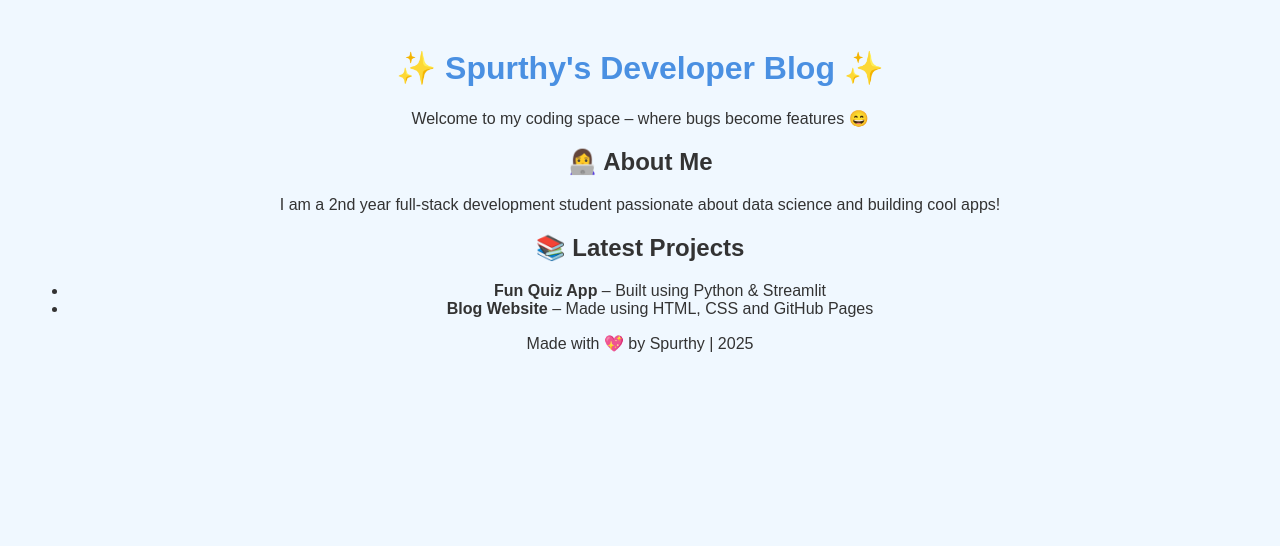
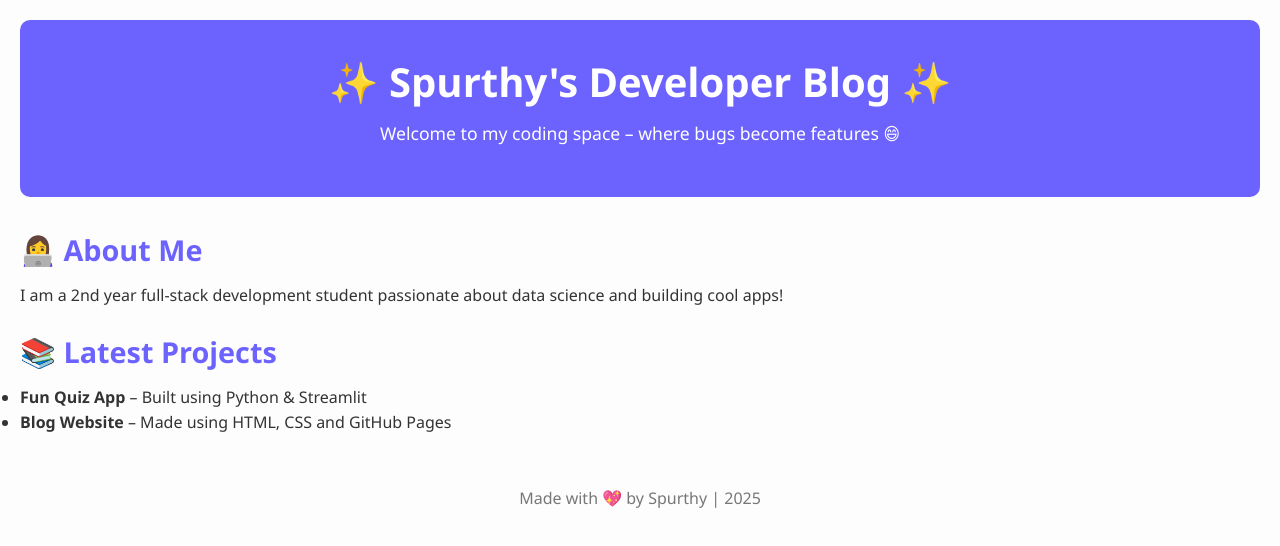
Before and after one commit to spurthy-m/myblog, a plain HTML site: page index.html in a window 1280 px wide. Drawn offline with Linux system fonts and the light colour scheme.

Commit message:
Update style.css

```diff
--- a/style.css
+++ b/style.css
@@ -1,22 +1,70 @@
-body {
-  font-family: Arial, sans-serif;
-  background-color: #f0f8ff;
-  color: #333;
-  padding: 20px;
-  text-align: center;
+/* Basic Reset */
+* {
+  margin: 0;
+  padding: 0;
+  box-sizing: border-box;
 }
 
-nav {
+/* Body Styling */
+body {
+  font-family: 'Segoe UI', Tahoma, Geneva, Verdana, sans-serif;
+  background-color: #fdfdfd;
+  color: #333;
+  line-height: 1.6;
+  padding: 20px;
+}
+
+/* Header */
+header {
+  background-color: #6c63ff;
+  color: white;
+  padding: 30px 0;
+  text-align: center;
+  border-radius: 10px;
+  margin-bottom: 30px;
+}
+
+header h1 {
+  font-size: 2.5rem;
+  margin-bottom: 5px;
+}
+
+header p {
+  font-size: 1.1rem;
+  font-weight: 300;
+}
+
+/* Section Titles */
+h2 {
+  font-size: 1.8rem;
+  margin-bottom: 10px;
+  color: #6c63ff;
+}
+
+/* Paragraphs */
+p {
+  font-size: 1rem;
   margin-bottom: 20px;
 }
 
-nav a {
-  margin: 0 10px;
-  text-decoration: none;
-  color: #4a90e2;
-  font-weight: bold;
+/* Project Cards */
+.project {
+  background: #fff;
+  border: 1px solid #ddd;
+  border-radius: 12px;
+  padding: 15px;
+  margin-bottom: 20px;
+  transition: box-shadow 0.3s ease;
 }
 
-h1 {
-  color: #4a90e2;
+.project:hover {
+  box-shadow: 0 4px 8px rgba(0, 0, 0, 0.1);
 }
+
+/* Footer */
+footer {
+  text-align: center;
+  margin-top: 50px;
+  font-size: 0.9rem;
+  color: #777;
+}
```
